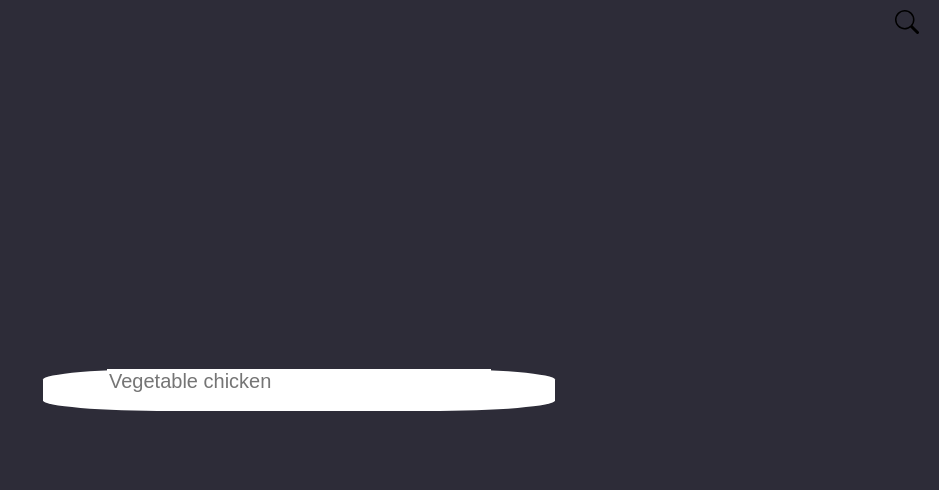
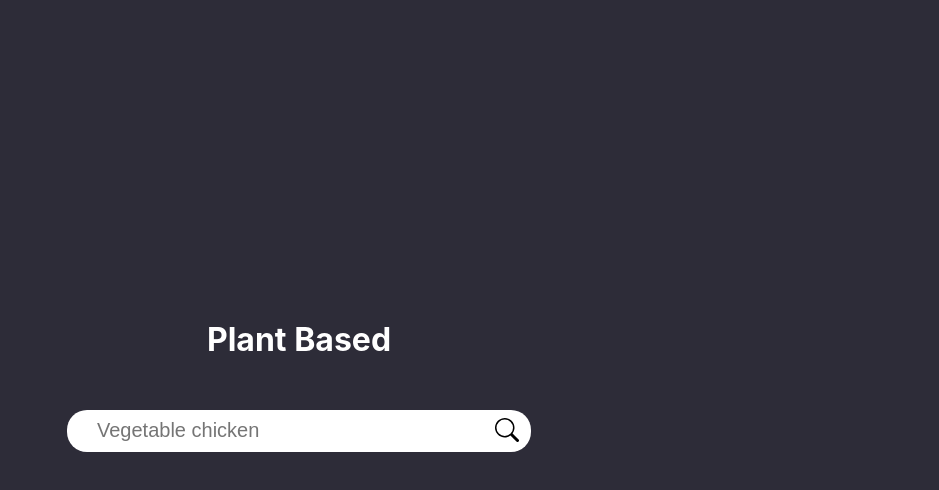
Before and after one commit to sbaglivi/plant-based, a React (Create React App) app: page / in a window 1280 px wide. Shown: the top 490 px of the page, without its empty margins (341-1280 px from the left). Built offline with nearby package versions, Linux system fonts and the light colour scheme.

Commit message:
worked on the cards for the recipe list and added a shadow and a transition effect. Added an error message for when no results are found in a search

```diff
--- a/src/App.js
+++ b/src/App.js
@@ -15,12 +15,16 @@ const NotFound = () => {
   )
 }
 // additionalQueryParameters = ["fillIngredients", "addRecipeInformation", "addRecipeNutrition"]
+let firstSearchDone = false;
 function App() {
   const API_KEY = "ebb4c5f35fdf413f8285b65b600dc6d2";
 
   const [recipes, setRecipes] = useState([]);
   const getRecipes = async (query) => {
     let queryString = `https://api.spoonacular.com/recipes/complexSearch?diet=vegetarian&query=${query}&apiKey=${API_KEY}&addRecipeInformation=true&fillIngredients=true`;
+    console.log(firstSearchDone)
+    firstSearchDone = true;
+    console.log(firstSearchDone);
     try {
       let response = await fetch(queryString);
       if (response.ok) {
@@ -37,9 +41,10 @@ function App() {
     <Routes>
       <Route path="/" exact element={
         <div className={styles.App}>
+          {!recipes.length ? <h1>Plant Based</h1> : null}
           <SearchForm getRecipes={getRecipes} />
           <div className={styles.recipesDiv}>
-            {recipes.map(recipe => <Link to={`recipes/${recipe.id}`} key={recipe.id} > <Recipe recipe={recipe} /></Link>)}
+            {recipes.length ? recipes.map(recipe => <Link to={`recipes/${recipe.id}`} key={recipe.id} > <Recipe recipe={recipe} /></Link>) : (firstSearchDone ? <h4 className={styles.error}> Sorry there were no results for your search. </h4> : null)}
           </div>
         </div>
       } />
--- a/src/App.module.css
+++ b/src/App.module.css
@@ -2,6 +2,12 @@ html, body, .App {
   max-width: 100vw;
   margin: 0px;
   box-sizing: border-box;
+}
+h1 {
+  color: white;
+}
+.error {
+  color: white;
 }
 .App {
   min-height: 100vh;
@@ -12,12 +18,12 @@ html, body, .App {
   align-items: center;
 }
 .recipesDiv {
-  max-width: 80%;
+  max-width: 70%;
   display: flex;
   flex-wrap: wrap;
   justify-content: center;
   align-items: center;
-  gap: 12px;
+  gap: 16px;
   margin-bottom: 20px;
 }
 .recipeTable {
--- a/src/components/Recipe.module.css
+++ b/src/components/Recipe.module.css
@@ -1,9 +1,68 @@
+.recipe {
+    display: grid;
+    grid-template-rows: auto 1fr;
+    width: 300px;
+    height: 450px;
+    row-gap: 0px;
+    box-shadow: 4px 4px 4px #0808086b;
+    overflow: hidden;
+}
+.recipe img {
+    grid-row: 1;
+    object-fit: cover;
+    height: 380px;
+    width: 100%;
+    border-bottom: 1px solid black;
+    transition: height 0.5s;
+}
+.recipeText {
+    grid-row: 2;
+    background-color: white;
+    padding: 10px;
+}
+.recipeTime, .recipePrice, .recipeServings {
+  opacity: 0;
+}
+
+.recipe h4 {
+  display: inline;
+}
+.recipe:hover .recipeTime,.recipe:hover .recipePrice,.recipe:hover .recipeServings {
+  opacity: 1;
+}
+.recipe:hover img{
+  height: 250px;
+  transition: height 0.5s;
+}
+/* @keyframes show {
+  from {
+    display: none;
+  }
+  to {
+    display: inherit;
+  }
+}
+.recipe:hover .recipePrice {
+  animation: show 0.5s;
+}
+.recipe:hover .recipeServings {
+  animation: show 0.5s;
+}
+.recipe:hover .recipeTime {
+  animation: show 0.5s;
+} */
+
+
+
+
+/*
 .recipe {
     display: grid;
     grid-template-rows: min-content auto;
     width: 300px;
     height: 450px;
     row-gap: 0px;
+    box-shadow: 4px 4px 4px #0808086b;
 }
 .recipe img {
     grid-row: 1;
@@ -14,13 +73,7 @@
     grid-row: 2;
     background-color: white;
     padding: 10px;
-}
-
-
-
-
-
-
+}  */
 
 
 
--- a/src/components/SearchForm.js
+++ b/src/components/SearchForm.js
@@ -1,11 +1,11 @@
 import { useState } from "react";
 import { BsSearch } from "react-icons/bs";
 import styles from "./SearchForm.module.css";
-const SearchForm = ({getRecipes}) => {
+const SearchForm = ({ getRecipes }) => {
   const [text, setText] = useState("");
   const handleSubmit = (e) => {
     e.preventDefault();
-    if(text === ""){
+    if (text === "") {
       alert("Enter some text");
       return;
     }
@@ -15,7 +15,7 @@ const SearchForm = ({getRecipes}) => {
   return (
     <form className={styles.searchForm} onSubmit={handleSubmit}>
       <input type="text" value={text} onChange={(e) => setText(e.target.value)} aria-label="Recipe search" placeholder="Vegetable chicken"></input>
-      <BsSearch size={24} />
+      <BsSearch size={24} onClick={handleSubmit} />
     </form>
   );
 }
--- a/src/components/SearchForm.module.css
+++ b/src/components/SearchForm.module.css
@@ -1,27 +1,38 @@
 .searchForm {
+  position: relative;
   text-align: center;
-  background-color: white;
-  margin: 20px;
-  height: 42px;
-  width: 40%;
   border-radius: 25%;
-  margin: 0 auto;
+  margin-top: 30px;
+  margin-bottom: 30px;
 }
 .searchForm input {
   border: none;
-  top: 10px;
-  left: 30px;
-  width: 380px;
+  padding-left: 30px;
+  padding-right: 50px;
+  width: 30vw;
+  border-radius: 20px;
+  height: 40px;
   font-size: 20px;
+  margin: 0 auto;
 }
 .searchForm input:focus {
   outline: none;
 }
 .searchForm svg {
   position: absolute;
-  right: 20px;
-  top: 10px;
+  top: 8px;
+  right: 12px;
 }
 .searchForm svg:hover {
   cursor: pointer;
 }
+@media screen and (width < 1080px) {
+  .searchForm input {
+    width: 50vw;
+  }
+}
+@media screen and (width < 600px){
+  .searchForm input {
+    width: 70vw;
+  }
+}
```
